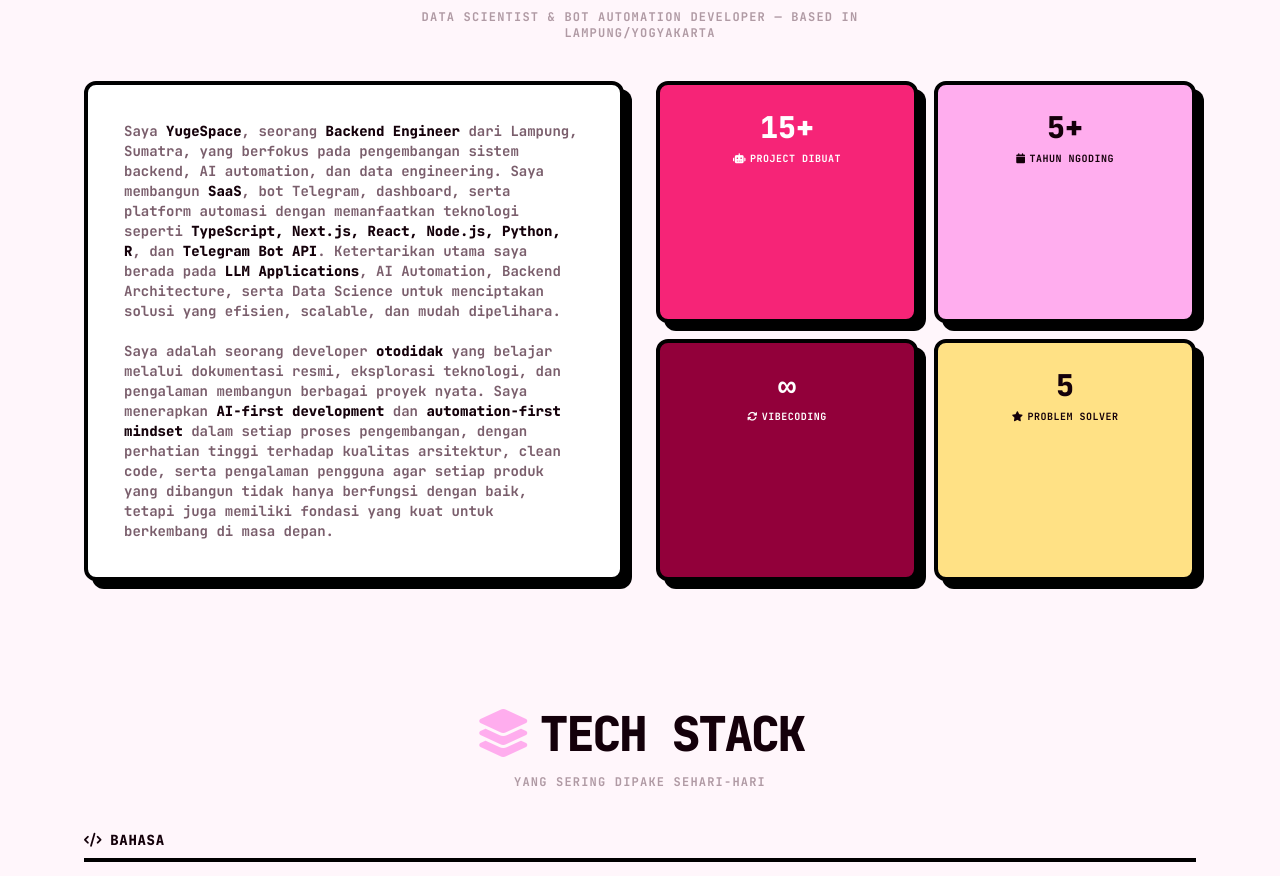
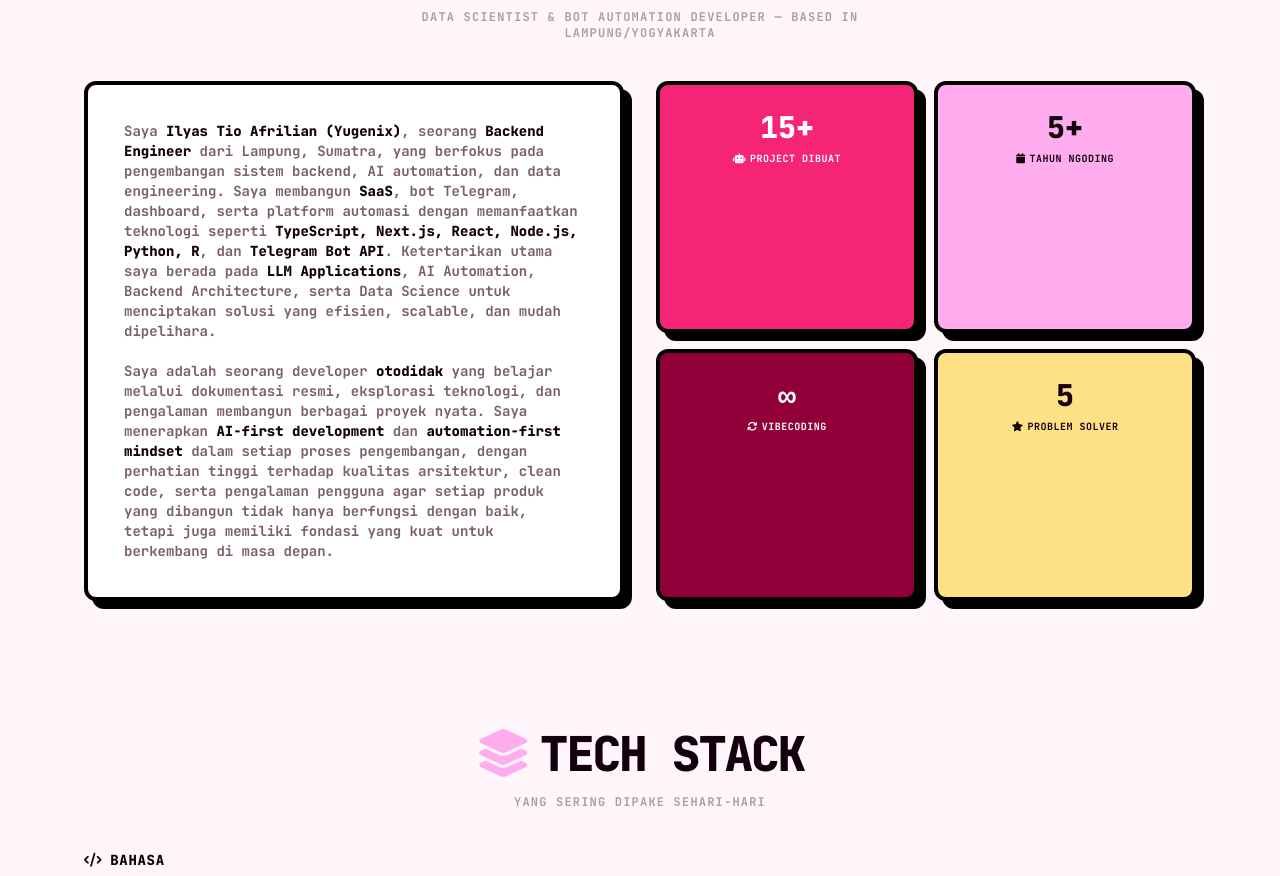
Before and after one commit to Yugenixs/YugeSpace, a Next.js app: page / in a window 1280 px wide. Shown: the part 1140-2016 px from the top of the page. Built offline with nearby package versions, Linux system fonts and the light colour scheme.

Commit message:
Update author name in About.js

```diff
--- a/components/About.js
+++ b/components/About.js
@@ -10,7 +10,7 @@ export default function About() {
       <div className="grid lg:grid-cols-2 gap-6 sm:gap-8">
         <div className="bg-[var(--surface)] border-4 border-brutal rounded-xl brutal-shadow p-5 sm:p-7 lg:p-9 reveal reveal-d2">
           <p className="font-bold text-xs sm:text-sm leading-relaxed mb-4 sm:mb-5" style={{ color: 'var(--text-sec)' }}>
-            Saya <strong style={{ color: 'var(--text)' }}>YugeSpace</strong>, seorang <strong style={{ color: 'var(--text)' }}>Backend Engineer</strong> dari Lampung, Sumatra, yang berfokus pada pengembangan sistem backend, AI automation, dan data engineering. Saya membangun <strong style={{ color: 'var(--text)' }}>SaaS</strong>, bot Telegram, dashboard, serta platform automasi dengan memanfaatkan teknologi seperti <strong style={{ color: 'var(--text)' }}>TypeScript, Next.js, React, Node.js, Python, R</strong>, dan <strong style={{ color: 'var(--text)' }}>Telegram Bot API</strong>. Ketertarikan utama saya berada pada <strong style={{ color: 'var(--text)' }}>LLM Applications</strong>, AI Automation, Backend Architecture, serta Data Science untuk menciptakan solusi yang efisien, scalable, dan mudah dipelihara.
+            Saya <strong style={{ color: 'var(--text)' }}>Ilyas Tio Afrilian (Yugenix)</strong>, seorang <strong style={{ color: 'var(--text)' }}>Backend Engineer</strong> dari Lampung, Sumatra, yang berfokus pada pengembangan sistem backend, AI automation, dan data engineering. Saya membangun <strong style={{ color: 'var(--text)' }}>SaaS</strong>, bot Telegram, dashboard, serta platform automasi dengan memanfaatkan teknologi seperti <strong style={{ color: 'var(--text)' }}>TypeScript, Next.js, React, Node.js, Python, R</strong>, dan <strong style={{ color: 'var(--text)' }}>Telegram Bot API</strong>. Ketertarikan utama saya berada pada <strong style={{ color: 'var(--text)' }}>LLM Applications</strong>, AI Automation, Backend Architecture, serta Data Science untuk menciptakan solusi yang efisien, scalable, dan mudah dipelihara.
 </p>
 <p className="font-bold text-xs sm:text-sm leading-relaxed" style={{ color: 'var(--text-sec)' }}>
   Saya adalah seorang developer <strong style={{ color: 'var(--text)' }}>otodidak</strong> yang belajar melalui dokumentasi resmi, eksplorasi teknologi, dan pengalaman membangun berbagai proyek nyata. Saya menerapkan <strong style={{ color: 'var(--text)' }}>AI-first development</strong> dan <strong style={{ color: 'var(--text)' }}>automation-first mindset</strong> dalam setiap proses pengembangan, dengan perhatian tinggi terhadap kualitas arsitektur, clean code, serta pengalaman pengguna agar setiap produk yang dibangun tidak hanya berfungsi dengan baik, tetapi juga memiliki fondasi yang kuat untuk berkembang di masa depan.
```
